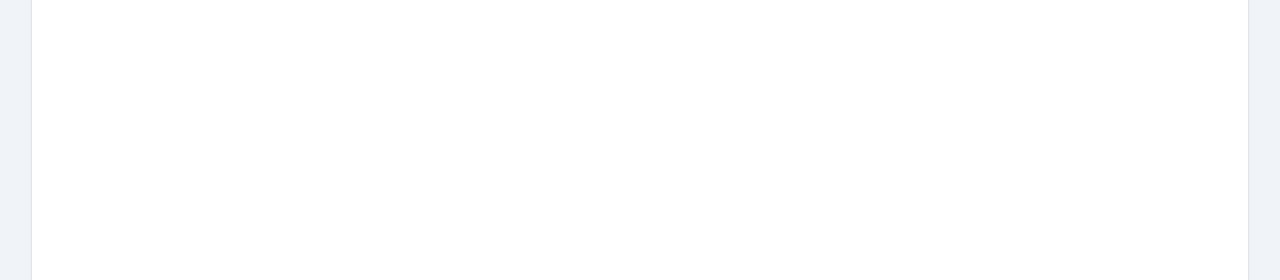
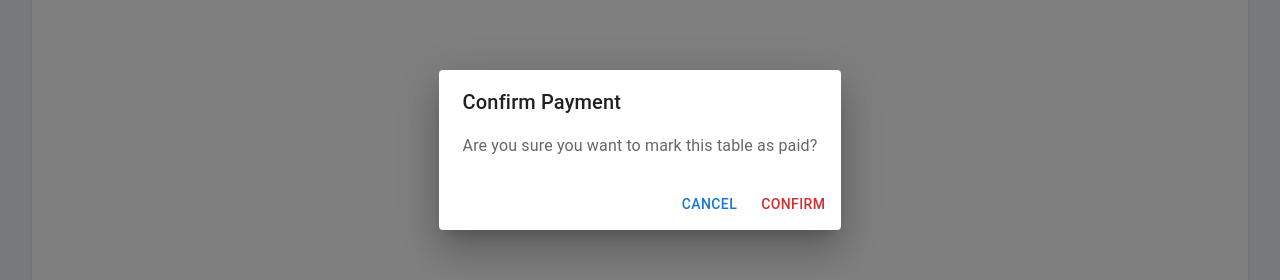
Before and after one commit to mantheij/fastorder, a React (Create React App) app in the folder Frontend/: page /chef/tableDetails/1/viewOrders in a window 1280 px wide. Both pictures are taken after a click on the button "PAY". Shown: the part 250-530 px from the top of the page. Built offline with nearby package versions, Linux system fonts and the light colour scheme; no server answers.

Commit message:
ViewOrders fix

```diff
--- a/Frontend/src/views/Chef/ViewOrders.js
+++ b/Frontend/src/views/Chef/ViewOrders.js
@@ -1,21 +1,24 @@
 import React, { useEffect, useState } from "react";
 import axios from "axios";
-import { Box, Typography, List, ListItem, ListItemText, IconButton, Divider, Paper, Button } from "@mui/material";
+import { Box, Typography, List, ListItem, ListItemText, IconButton, Divider, Paper, Button, Dialog, DialogActions, DialogContent, DialogContentText, DialogTitle } from "@mui/material";
 import { useParams, useNavigate } from "react-router-dom";
 import ArrowBackIcon from '@mui/icons-material/ArrowBack';
 import PaymentIcon from "@mui/icons-material/Payment";
+import { format } from "date-fns";
 
 const ViewOrders = () => {
     const { tableId } = useParams();
     const [orderDetails, setOrderDetails] = useState([]);
     const [totalPrice, setTotalPrice] = useState(0);
+    const [confirmDialogOpen, setConfirmDialogOpen] = useState(false);
     const navigate = useNavigate();
 
-    useEffect(() => {
-        axios.get(`http://localhost:8080/api/orders/open`)
-            .then(response => {
-                const tableOrders = response.data.filter(order => order.tableId === parseInt(tableId));
-                const allOrderDetails = tableOrders.flatMap(order => order.orderDetails);
+    const fetchCompletedOrders = async () => {
+        try {
+            const response = await axios.get('http://localhost:8080/api/orders');
+            const completedOrders = response.data.filter(order => order.status === 'completed' && order.tableId === parseInt(tableId));
+
+            const allOrderDetails = completedOrders.flatMap(order => order.orderDetails);
 
             // Grouping order details by product name
             const groupedDetails = allOrderDetails.reduce((acc, detail) => {
@@ -31,10 +34,18 @@ const ViewOrders = () => {
 
             setOrderDetails(groupedDetails);
 
-                const total = tableOrders.reduce((acc, order) => acc + order.totalPrice, 0);
+            const total = completedOrders.reduce((acc, order) => acc + order.totalPrice, 0);
             setTotalPrice(total);
-            })
-            .catch(error => console.error('Error fetching orders:', error));
+        } catch (error) {
+            console.error('Error fetching orders:', error);
+        }
+    };
+
+    useEffect(() => {
+        fetchCompletedOrders();
+        const interval = setInterval(fetchCompletedOrders, 20000);
+
+        return () => clearInterval(interval);
     }, [tableId]);
 
     const formatPrice = (price) => {
@@ -42,7 +53,38 @@ const ViewOrders = () => {
     };
 
     const handleOrderClick = () => {
+        axios.get('http://localhost:8080/api/orders')
+            .then(response => {
+                const completedOrders = response.data.filter(order => order.status === 'completed' && order.tableId === parseInt(tableId));
+                const updatePromises = completedOrders.map(order =>
+                    axios.patch(`http://localhost:8080/api/orders/${order.orderId}/status`, { status: 'paid' })
+                );
+                Promise.all(updatePromises)
+                    .then(results => {
+                        console.log('Orders updated successfully:', results);
+                        // Refresh the orders to exclude paid orders
+                        navigate('/chef');
+                    })
+                    .catch(error => {
+                        console.error('Error updating orders:', error);
+                    });
+            })
+            .catch(error => {
+                console.error('Error fetching orders:', error);
+            });
+    };
 
+    const handleOpenConfirmDialog = () => {
+        setConfirmDialogOpen(true);
+    };
+
+    const handleCloseConfirmDialog = () => {
+        setConfirmDialogOpen(false);
+    };
+
+    const handleConfirmPay = () => {
+        handleOrderClick();
+        setConfirmDialogOpen(false);
     };
 
     return (
@@ -81,12 +123,27 @@ const ViewOrders = () => {
             <Button
                 variant="contained"
                 color="error"
-                onClick={handleOrderClick}
+                onClick={handleOpenConfirmDialog}
                 sx={{ width: '100%', height: '50px', fontSize: '1.2rem', display: 'flex', alignItems: 'center', justifyContent: 'center', gap: 1, mt: 2, alignSelf: 'center' }}
             >
                 <PaymentIcon sx={{ mr: 1 }} />
                 Pay
             </Button>
+            <Dialog
+                open={confirmDialogOpen}
+                onClose={handleCloseConfirmDialog}
+            >
+                <DialogTitle>Confirm Payment</DialogTitle>
+                <DialogContent>
+                    <DialogContentText>
+                        Are you sure you want to mark this table as paid?
+                    </DialogContentText>
+                </DialogContent>
+                <DialogActions>
+                    <Button onClick={handleCloseConfirmDialog}>Cancel</Button>
+                    <Button onClick={handleConfirmPay} color="error">Confirm</Button>
+                </DialogActions>
+            </Dialog>
         </Box>
     );
 };
```
Lines whose indentation alone changed are shown as unchanged.
